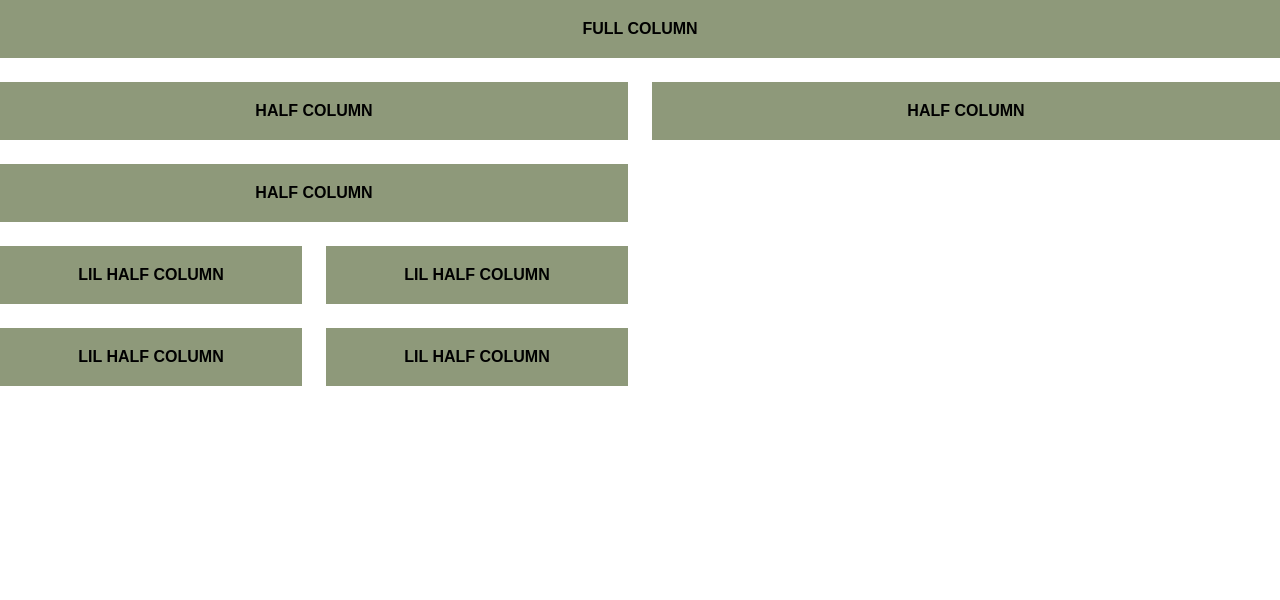
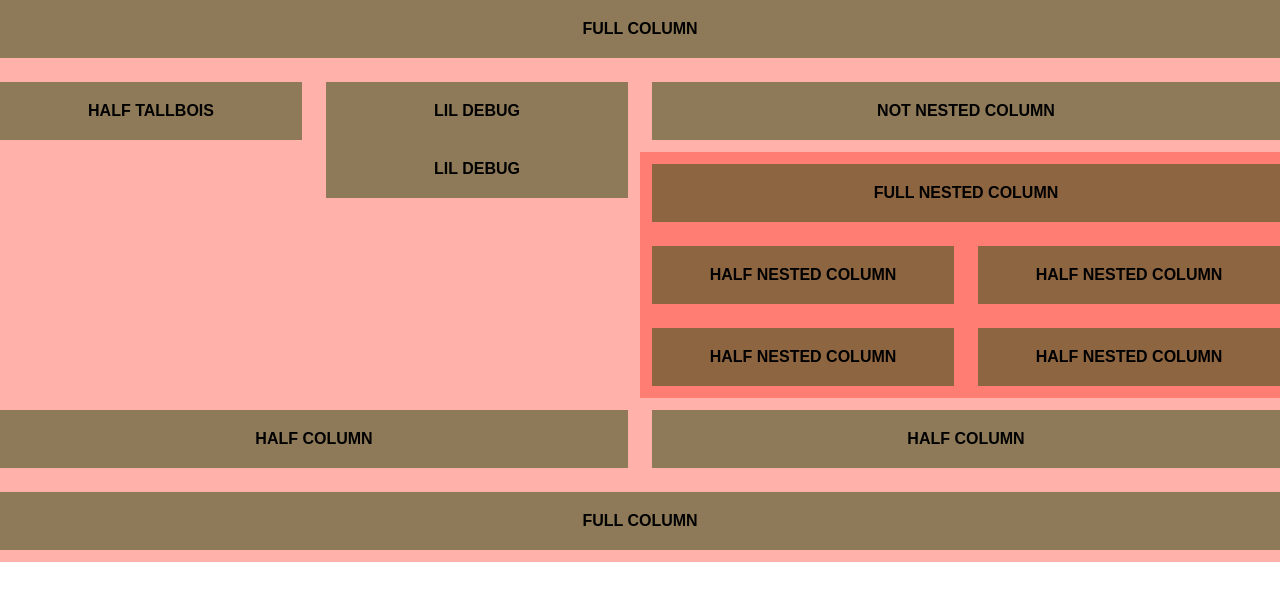
Before and after one commit to RyenCook/BS6, a plain HTML site: page index.html in a window 1280 px wide. Drawn offline with Linux system fonts and the light colour scheme.

Commit message:
solid grid base

```diff
--- a/index.html
+++ b/index.html
@@ -13,17 +13,21 @@
 <body>
     <div class="columns">
         <div class="column full"><div class="debug">FULL COLUMN</div></div>
+        <div class="column quarter"><div class="debug tallboi">HALF TALLBOIS</div></div>
+        <div class="column quarter"><div class="debug">LIL DEBUG</div><div class="debug">LIL DEBUG</div></div>
+        <div class="column half">
+            <div class="debug">NOT NESTED COLUMN</div>
+            <div class="columns mobile">
+                <div class="column full"><div class="debug">FULL NESTED COLUMN</div></div>
+                <div class="column half"><div class="debug">HALF NESTED COLUMN</div></div>
+                <div class="column half"><div class="debug">HALF NESTED COLUMN</div></div>
+                <div class="column half"><div class="debug">HALF NESTED COLUMN</div></div>
+                <div class="column half"><div class="debug">HALF NESTED COLUMN</div></div>
+            </div>
+        </div>
         <div class="column half"><div class="debug">HALF COLUMN</div></div>
         <div class="column half"><div class="debug">HALF COLUMN</div></div>
-        <div class="column half">
-            <div class="debug">HALF COLUMN</div>
-            <div class="columns mobile">
-                <div class="column half"><div class="debug">LIL HALF COLUMN</div></div>
-                <div class="column half"><div class="debug">LIL HALF COLUMN</div></div>
-                <div class="column half"><div class="debug">LIL HALF COLUMN</div></div>
-                <div class="column half"><div class="debug">LIL HALF COLUMN</div></div>
-            </div>
-        </div>
+        <div class="column full"><div class="debug">FULL COLUMN</div></div>
     </div>
 </body>
 
--- a/scss/_grid.scss
+++ b/scss/_grid.scss
@@ -5,6 +5,7 @@ $column-gap: 0.75rem !default;
     flex-grow: 1;
     flex-shrink: 1;
     padding: $column-gap;
+    background-color: rgba(255, 21, 0, 0.333);
 }
 
 .columns {
@@ -21,7 +22,6 @@ $column-gap: 0.75rem !default;
     &.mobile {
         display: flex;
         flex-flow: row wrap;
-        margin-top: $column-gap;
 
         .column {
             &.full {
@@ -33,8 +33,17 @@ $column-gap: 0.75rem !default;
                 flex: none;
                 width: 50%;
             }
+
+            &.quarter {
+                flex: none;
+                width: 25%;
+            }
         }
 
+    }
+
+    .columns {
+        margin-top: $column-gap;
     }
 }
 
```
Also changed, not shown: css/bs3.css.
